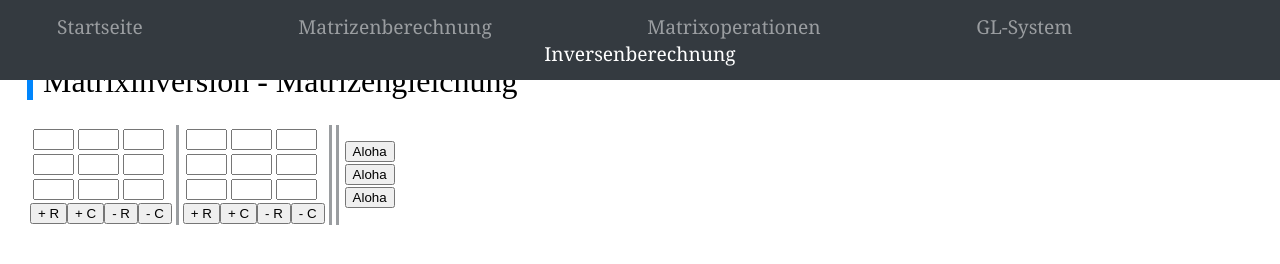
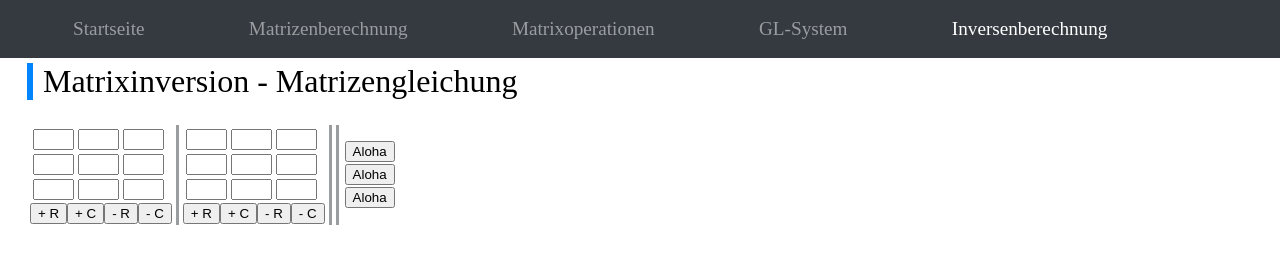
Before and after one commit to finitearth/Gaussian-Elimination-GUI, a plain HTML site: page src/pages/matrixinversion.html in a window 1280 px wide. Drawn offline with Linux system fonts and the light colour scheme.

Commit message:
Restructure navbar.js

```diff
--- a/src/js/navbar.js
+++ b/src/js/navbar.js
@@ -1,104 +1,44 @@
-let style_link = 'style="color: rgb(154, 157, 160); text-decoration: none;"'
-let style_active_link = 'style="color: rgb(255, 255, 255); text-decoration: none;"'
-
-
 window.onload = function(){
-    let page = location.pathname.split("/").slice(-1)
-    document.getElementById('navbar').innerHTML = createHTMLForNavbar(page)
-
+    let page = location.pathname.split("/").slice(-1);
+    document.getElementById('navbar').innerHTML = createHTMLForNavbar(page);
+    if(page == 'index.html'){
+        let page = document.getElementById('startseite')
+        page.style.color = 'white';
+    } else if(page == 'matrizenrechnung.html') {
+        let page = document.getElementById('matrizenrechnung')
+        page.style.color = 'white';
+    } else if(page == 'matrixoperationen.html'){
+        let page = document.getElementById('matrixoperationen')
+        page.style.color = 'white';
+    } else if(page == 'gleichungssystem.html'){
+        let page = document.getElementById('gleichungssystem')
+        page.style.color = 'white';
+    } else if(page == 'matrixinversion.html'){
+        let page = document.getElementById('matrixinversion')
+        page.style.color = 'white';
+    }
 };
 
-
 function createHTMLForNavbar(page){
-    let html = '<div class="nav" style="position: fixed; \
-                                        box-sizing: border-box; \
-                                        top: 0;  \
-                                        left: 0;  \
-                                        width: 100%;  \
-                                        text-align: justify;  \
-                                        background-color: rgb(52, 58, 64); \
-                                        font-family: Georgia, Times, serif; \
-                                        font-size: larger;"> \
-                    <nav style="padding: 1%;"> \
-                        <ul class="nav_links" style="list-style-type:none; margin: 0; padding: 0; width: 100%; text-align: center; justify-content: space-between;">  \
-                            <li style="display: inline; padding-inline-end: 12%;">'
-
+    var index_prefix;
+    var page_prefix;
     if(page == 'index.html'){
-        html = html + '<a id="startseite" href="index.html"' + style_active_link + ' >Startseite</a> \
-                    </li> \
-                    <li style="display: inline; padding-inline-end: 12%;">\
-                        <a id="matirzenrechnung" href="pages/matrizenrechnung.html"' + style_link + '>Matrizenberechnung</a> \
-                    </li> \
-                    <li style="display: inline; padding-inline-end: 12%;"> \
-                        <a id="matrixoperationen" href="pages/matrixoperationen.html"' + style_link + '>Matrixoperationen</a> \
-                    </li> \
-                    <li style="display: inline; padding-inline-end: 12%;"> \
-                        <a id="gleichungssystem" href="pages/gleichungssystem.html"' + style_link + '>GL-System</a> \
-                    </li> \
-                    <li style="display: inline;"> \
-                        <a id="matrixinversion" href="pages/matrixinversion.html"' + style_link + '>Inversenberechnung</a>'
-    } else if(page == 'matrizenrechnung.html') {
-        html = html + '<a id="startseite" href="../index.html"' + style_link + ' >Startseite</a> \
-                    </li> \
-                    <li style="display: inline; padding-inline-end: 12%;">\
-                        <a id="matirzenrechnung" href="matrizenrechnung.html"' + style_active_link + '>Matrizenberechnung</a> \
-                    </li> \
-                    <li style="display: inline; padding-inline-end: 12%;"> \
-                        <a id="matrixoperationen" href="matrixoperationen.html"' + style_link + '>Matrixoperationen</a> \
-                    </li> \
-                    <li style="display: inline; padding-inline-end: 12%;"> \
-                        <a id="gleichungssystem" href="gleichungssystem.html"' + style_link + '>GL-System</a> \
-                    </li> \
-                    <li style="display: inline;"> \
-                        <a id="matrixinversion" href="matrixinversion.html"' + style_link + '>Inversenberechnung</a>'
-    } else if(page == 'matrixoperationen.html'){
-        html = html + '<a id="startseite" href="../index.html"' + style_link + ' >Startseite</a> \
-                    </li> \
-                    <li style="display: inline; padding-inline-end: 12%;">\
-                        <a id="matirzenrechnung" href="matrizenrechnung.html"' + style_link + '>Matrizenberechnung</a> \
-                    </li> \
-                    <li style="display: inline; padding-inline-end: 12%;"> \
-                        <a id="matrixoperationen" href="matrixoperationen.html"' + style_active_link + '>Matrixoperationen</a> \
-                    </li> \
-                    <li style="display: inline; padding-inline-end: 12%;"> \
-                        <a id="gleichungssystem" href="gleichungssystem.html"' + style_link + '>GL-System</a> \
-                    </li> \
-                    <li style="display: inline;"> \
-                        <a id="matrixinversion" href="matrixinversion.html"' + style_link + '>Inversenberechnung</a>'
-    } else if(page == 'gleichungssystem.html'){
-        html = html + '<a id="startseite" href="../index.html"' + style_link + ' >Startseite</a> \
-                    </li> \
-                    <li style="display: inline; padding-inline-end: 12%;">\
-                        <a id="matirzenrechnung" href="matrizenrechnung.html"' + style_link + '>Matrizenberechnung</a> \
-                    </li> \
-                    <li style="display: inline; padding-inline-end: 12%;"> \
-                        <a id="matrixoperationen" href="matrixoperationen.html"' + style_link + '>Matrixoperationen</a> \
-                    </li> \
-                    <li style="display: inline; padding-inline-end: 12%;"> \
-                        <a id="gleichungssystem" href="gleichungssystem.html"' + style_active_link + '>GL-System</a> \
-                    </li> \
-                    <li style="display: inline;"> \
-                        <a id="matrixinversion" href="matrixinversion.html"' + style_link + '>Inversenberechnung</a>'
-    } else if(page == 'matrixinversion.html'){
-        html = html + '<a id="startseite" href="../index.html"' + style_link + ' >Startseite</a> \
-                    </li> \
-                    <li style="display: inline; padding-inline-end: 12%;">\
-                        <a id="matirzenrechnung" href="matrizenrechnung.html"' + style_link + '>Matrizenberechnung</a> \
-                    </li> \
-                    <li style="display: inline; padding-inline-end: 12%;"> \
-                        <a id="matrixoperationen" href="matrixoperationen.html"' + style_link + '>Matrixoperationen</a> \
-                    </li> \
-                    <li style="display: inline; padding-inline-end: 12%;"> \
-                        <a id="gleichungssystem" href="gleichungssystem.html"' + style_link + '>GL-System</a> \
-                    </li> \
-                    <li style="display: inline;"> \
-                        <a id="matrixinversion" href="matrixinversion.html"' + style_active_link + '>Inversenberechnung</a>'
+        index_prefix = '';
+        page_prefix = 'pages/';
+    } else {
+        index_prefix = '../';
+        page_prefix = '';
     }
 
-    html = html + '</li> \
-                </ul> \
-            </nav> \
-        </div>'
+    let html = `<div class="nav">\
+                 <ul class="nav-list"> \
+                  <li class="nav-element"><a class="nav-link" id="startseite" href="${index_prefix}index.html">Startseite</a></li> \
+                  <li class="nav-element"><a class="nav-link" id="matrizenrechnung" href="${page_prefix}matrizenrechnung.html">Matrizenberechnung</a></li> \
+                  <li class="nav-element"><a class="nav-link" id="matrixoperationen" href="${page_prefix}matrixoperationen.html">Matrixoperationen</a></li> \
+                  <li class="nav-element"><a class="nav-link" id="gleichungssystem" href="${page_prefix}gleichungssystem.html">GL-System</a></li> \
+                  <li class="nav-element"><a class="nav-link" id="matrixinversion" href="${page_prefix}matrixinversion.html">Inversenberechnung</a></li> \
+                 </ul> \
+                </div>`;
 
     return html
 }
--- a/src/style/style.css
+++ b/src/style/style.css
@@ -27,6 +27,46 @@ a{
 
 .logo-img{
     float: right;
+}
+
+
+.nav{
+    position: fixed;
+    box-sizing: border-box;
+    top: 0;
+    left: 0;
+    width: 100%;
+    text-align: justify;
+    background-color: rgb(52, 58, 64);
+    /* font-family: Georgia, Times, serif; */
+    font-size: larger;
+    padding: 18px;
+}
+
+
+.nav-list{
+    list-style-type: none;
+    margin: 0;
+    padding: 0;
+    width: 100%;
+    text-align: center;
+    justify-content: space-between;
+}
+
+
+.nav-element{
+    display: inline;
+    padding-inline-end: 8%;
+}
+
+
+.nav-link{
+    color: rgb(154, 157, 160);
+}
+
+
+.nav-link.active{
+    color: rgb(255, 255, 255);
 }
 
 
```
